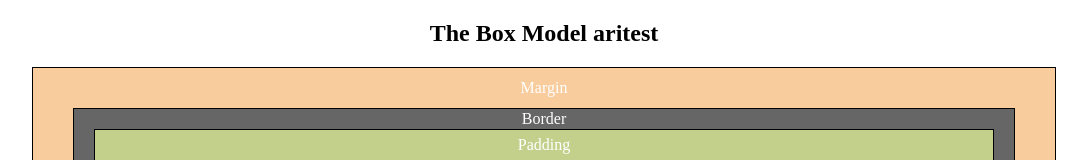
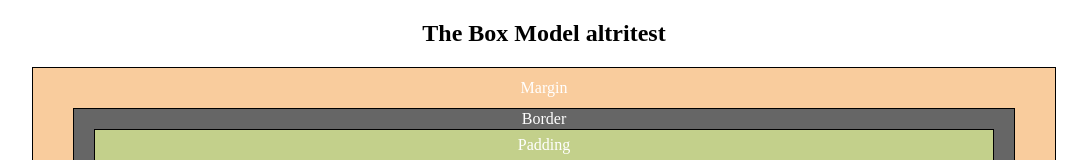
Before and after one commit to Maurocchio87/box-model, a plain HTML site: page index.html in a window 1280 px wide. Shown: the top 160 px of the page, without its empty margins (96-1183 px from the left). Drawn offline with Linux system fonts and the light colour scheme.

Commit message:
ancoratest

```diff
--- a/index.html
+++ b/index.html
@@ -11,7 +11,7 @@
 </head>
 <body>
     <section>
-        <h1>The Box Model aritest</h1>
+        <h1>The Box Model altritest</h1>
 
         <div class="marg">
             <div class="tit">Margin</div>
```
